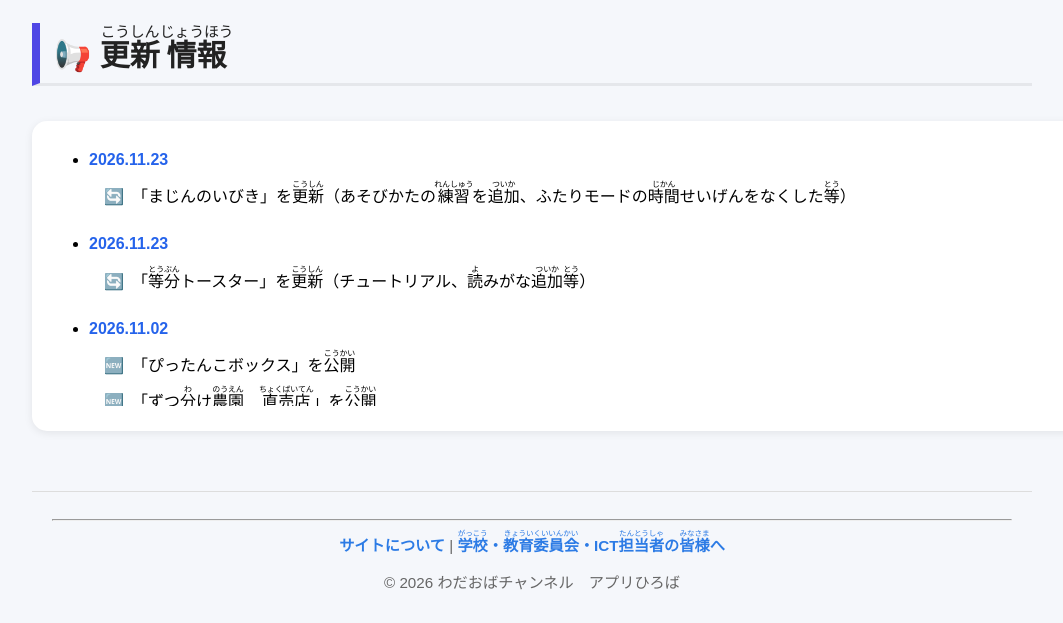
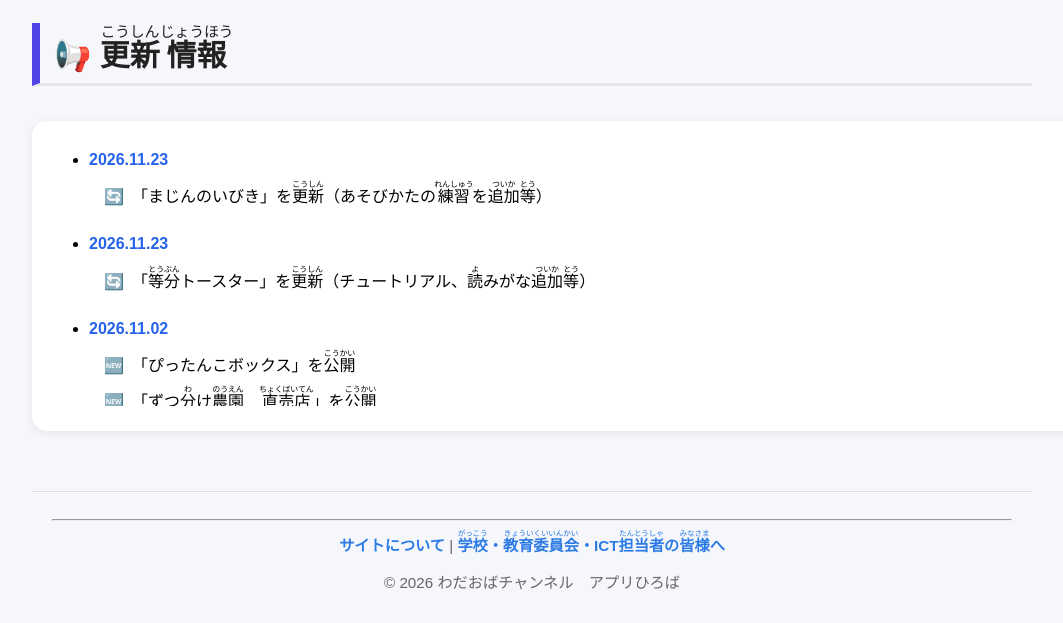
Before and after one commit to wobachan/edu-apps, a plain HTML site: page index.html in a window 1280 px wide. Shown: the part 4478-5101 px from the top of the page, without its empty margins (108-1171 px from the left). Drawn offline with Linux system fonts and the light colour scheme.

Commit message:
更新情報：まじんのいびきの更新の書き方を短く
Co-Authored-By: Claude Opus 5 <noreply@anthropic.com>

```diff
--- a/index.html
+++ b/index.html
@@ -658,7 +658,7 @@ rt{font-size:.5em;line-height:1;letter-spacing:-.02em;font-weight:normal}
 <span class="news-date">2026.11.23</span>
 
 <div class="news-detail">
-<div>🔄　「まじんのいびき」を<ruby>更新<rt>こうしん</rt></ruby>（あそびかたの<ruby>練習<rt>れんしゅう</rt></ruby>を<ruby>追加<rt>ついか</rt></ruby>、ふたりモードの<ruby>時間<rt>じかん</rt></ruby>せいげんをなくした<ruby>等<rt>とう</rt></ruby>）</div>
+<div>🔄　「まじんのいびき」を<ruby>更新<rt>こうしん</rt></ruby>（あそびかたの<ruby>練習<rt>れんしゅう</rt></ruby>を<ruby>追加<rt>ついか</rt></ruby><ruby>等<rt>とう</rt></ruby>）</div>
 </div>
 
 </li>
```
